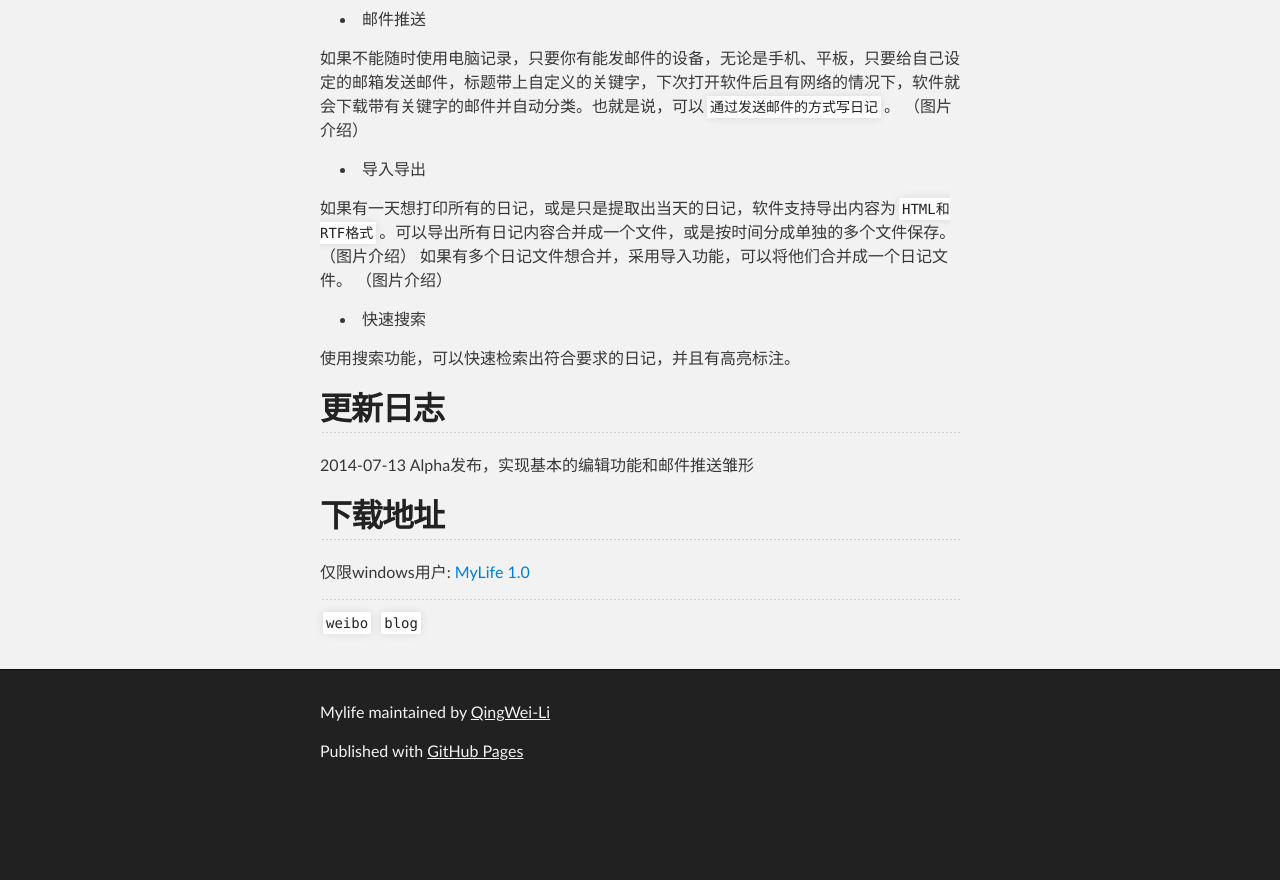
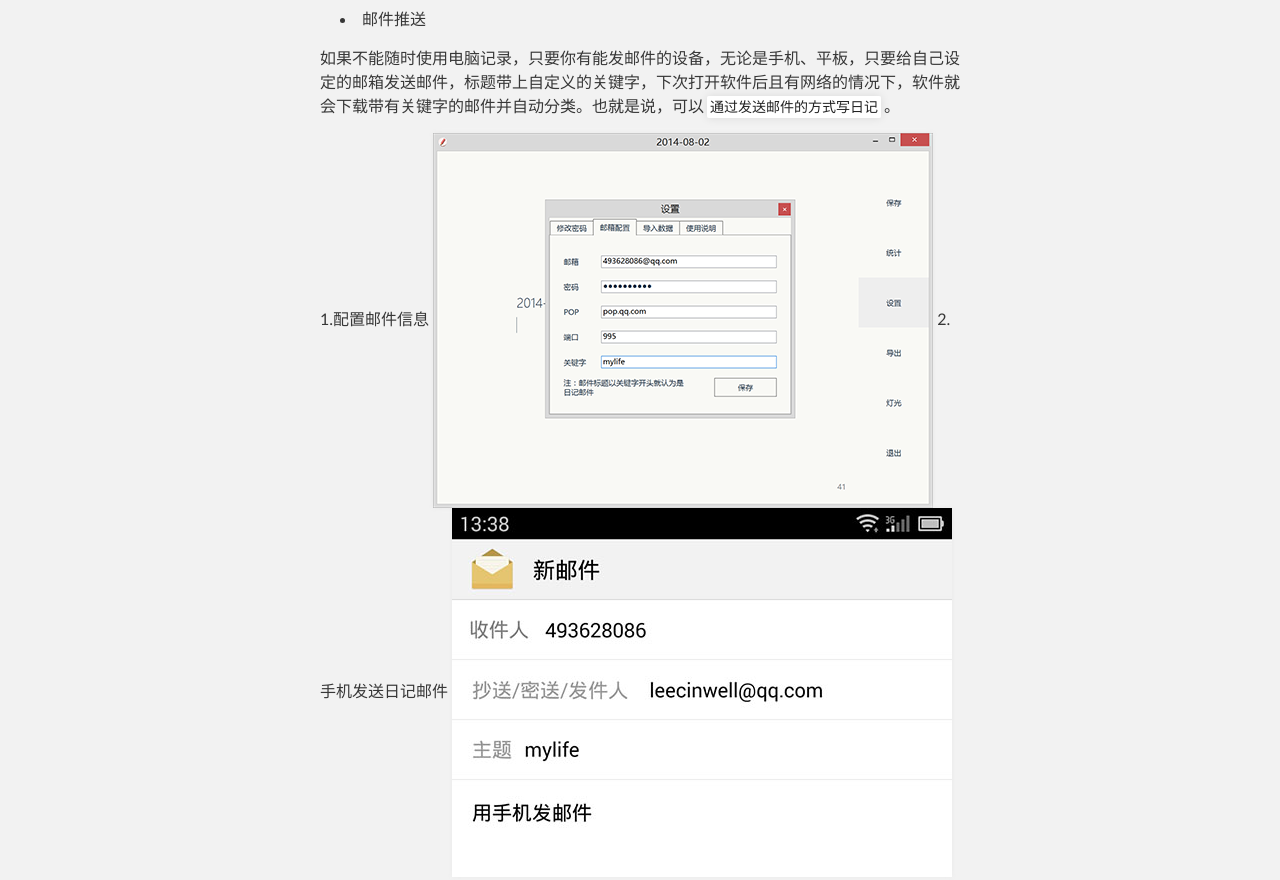
Before and after one commit to QingWei-Li/MyLife, a plain HTML site: page index.html in a window 1280 px wide. Shown: the part 500-1380 px from the top of the page. Before the commit the page ends 1298 px from the top, so only its background shows below. Drawn offline with Linux system fonts and the light colour scheme.

Commit message:
Create gh-pages branch via GitHub

```diff
--- a/index.html
+++ b/index.html
@@ -42,15 +42,20 @@
 
 <ul>
 <li>邮件推送</li>
-</ul><p>如果不能随时使用电脑记录，只要你有能发邮件的设备，无论是手机、平板，只要给自己设定的邮箱发送邮件，标题带上自定义的关键字，下次打开软件后且有网络的情况下，软件就会下载带有关键字的邮件并自动分类。也就是说，可以<code>通过发送邮件的方式写日记</code>。
-（图片介绍）</p>
+</ul><p>如果不能随时使用电脑记录，只要你有能发邮件的设备，无论是手机、平板，只要给自己设定的邮箱发送邮件，标题带上自定义的关键字，下次打开软件后且有网络的情况下，软件就会下载带有关键字的邮件并自动分类。也就是说，可以<code>通过发送邮件的方式写日记</code>。</p>
+
+<p>1.配置邮件信息
+<img src="https://raw.githubusercontent.com/QingWei-Li/MyLife/gh-pages/images/help-email.png" alt="email">
+2.手机发送日记邮件
+<img src="https://raw.githubusercontent.com/QingWei-Li/MyLife/gh-pages/images/help-sendMail.jpg" alt="sendEmail">
+3.重启软件后下载日记邮件
+<img src="https://raw.githubusercontent.com/QingWei-Li/MyLife/gh-pages/images/help-getMail.png" alt="getEmail"></p>
 
 <ul>
 <li>导入导出</li>
-</ul><p>如果有一天想打印所有的日记，或是只是提取出当天的日记，软件支持导出内容为<code>HTML和RTF格式</code>。可以导出所有日记内容合并成一个文件，或是按时间分成单独的多个文件保存。
-（图片介绍）
-如果有多个日记文件想合并，采用导入功能，可以将他们合并成一个日记文件。
-（图片介绍）</p>
+</ul><p>如果有一天想打印所有的日记，或是只是提取出当天的日记，软件支持导出内容为<code>HTML和RTF格式</code>。可以导出所有日记内容合并成一个文件，或是按时间分成单独的多个文件保存。</p>
+
+<p>如果有多个日记文件想合并，采用导入功能，可以将他们合并成一个日记文件。</p>
 
 <ul>
 <li>快速搜索</li>
@@ -59,12 +64,15 @@
 <h2>
 <a name="%E6%9B%B4%E6%96%B0%E6%97%A5%E5%BF%97" class="anchor" href="#%E6%9B%B4%E6%96%B0%E6%97%A5%E5%BF%97"><span class="octicon octicon-link"></span></a>更新日志</h2>
 
-<p>2014-07-13 Alpha发布，实现基本的编辑功能和邮件推送雏形</p>
+<p>2014-07-13 Alpha发布，实现基本的编辑功能和邮件推送雏形
+2014-08-02 Beta发布，完善邮件推送功能、搜索功能、导出功能</p>
 
 <h2>
 <a name="%E4%B8%8B%E8%BD%BD%E5%9C%B0%E5%9D%80" class="anchor" href="#%E4%B8%8B%E8%BD%BD%E5%9C%B0%E5%9D%80"><span class="octicon octicon-link"></span></a>下载地址</h2>
 
-<p>仅限windows用户: <a href="http://cinwell.qiniudn.com/mylife/download/mylife1.0.rar">MyLife 1.0</a></p>
+<p>仅限windows用户: <a href="https://github.com/QingWei-Li/MyLife/blob/gh-pages/download/MyLife.rar">MyLife 1.0</a></p>
+
+<p><a href="https://www.zybuluo.com/leecinwell/note/25337">帮助文档</a></p>
 
 <hr><p><a href="http://weibo.com/ihermit"><code>weibo</code></a> <a href="http://cinwell.farbox.com/"><code>blog</code></a></p>
       </section>
--- a/params.json
+++ b/params.json
@@ -1 +1 @@
-{"name":"Mylife","tagline":"让你专注于记录的电子日记本","body":"##专注记录生活\r\n这是一款不需要连接网络、没有复杂的操作逻辑、所有内容保存到本地、能让你专注记录的电子日记本。\r\n就像打开本子就能写字一样，打开软件后就能开始记录。不同于其他的云笔记或记事本软件，`MyLife`是专门为有记日记习惯并且不希望把日记内容保存在服务提供商的数据库里的用户而设计。随时随地记录，自己掌握所有日记内容，一切自己说了算。\r\n\r\n##特色功能\r\n\r\n- 邮件推送\r\n\r\n如果不能随时使用电脑记录，只要你有能发邮件的设备，无论是手机、平板，只要给自己设定的邮箱发送邮件，标题带上自定义的关键字，下次打开软件后且有网络的情况下，软件就会下载带有关键字的邮件并自动分类。也就是说，可以`通过发送邮件的方式写日记`。\r\n（图片介绍）\r\n\r\n- 导入导出\r\n\r\n如果有一天想打印所有的日记，或是只是提取出当天的日记，软件支持导出内容为`HTML和RTF格式`。可以导出所有日记内容合并成一个文件，或是按时间分成单独的多个文件保存。\r\n（图片介绍）\r\n如果有多个日记文件想合并，采用导入功能，可以将他们合并成一个日记文件。\r\n（图片介绍）\r\n\r\n- 快速搜索\r\n\r\n使用搜索功能，可以快速检索出符合要求的日记，并且有高亮标注。\r\n\r\n##更新日志\r\n2014-07-13 Alpha发布，实现基本的编辑功能和邮件推送雏形\r\n\r\n##下载地址\r\n仅限windows用户: [MyLife 1.0][1]\r\n\r\n---------\r\n[`weibo`][2] [`blog`][3]\r\n\r\n\r\n  [1]: http://cinwell.qiniudn.com/mylife/download/mylife1.0.rar\r\n  [2]: http://weibo.com/ihermit\r\n  [3]: http://cinwell.farbox.com/","google":"","note":"Don't delete this file! It's used internally to help with page regeneration."}
+{"name":"Mylife","tagline":"让你专注于记录的电子日记本","body":"##专注记录生活\r\n这是一款不需要连接网络、没有复杂的操作逻辑、所有内容保存到本地、能让你专注记录的电子日记本。\r\n就像打开本子就能写字一样，打开软件后就能开始记录。不同于其他的云笔记或记事本软件，`MyLife`是专门为有记日记习惯并且不希望把日记内容保存在服务提供商的数据库里的用户而设计。随时随地记录，自己掌握所有日记内容，一切自己说了算。\r\n\r\n##特色功能\r\n\r\n- 邮件推送\r\n\r\n如果不能随时使用电脑记录，只要你有能发邮件的设备，无论是手机、平板，只要给自己设定的邮箱发送邮件，标题带上自定义的关键字，下次打开软件后且有网络的情况下，软件就会下载带有关键字的邮件并自动分类。也就是说，可以`通过发送邮件的方式写日记`。\r\n\r\n1.配置邮件信息\r\n![email](https://raw.githubusercontent.com/QingWei-Li/MyLife/gh-pages/images/help-email.png)\r\n2.手机发送日记邮件\r\n![sendEmail](https://raw.githubusercontent.com/QingWei-Li/MyLife/gh-pages/images/help-sendMail.jpg)\r\n3.重启软件后下载日记邮件\r\n![getEmail](https://raw.githubusercontent.com/QingWei-Li/MyLife/gh-pages/images/help-getMail.png)\r\n\r\n- 导入导出\r\n\r\n如果有一天想打印所有的日记，或是只是提取出当天的日记，软件支持导出内容为`HTML和RTF格式`。可以导出所有日记内容合并成一个文件，或是按时间分成单独的多个文件保存。\r\n\r\n如果有多个日记文件想合并，采用导入功能，可以将他们合并成一个日记文件。\r\n\r\n\r\n- 快速搜索\r\n\r\n使用搜索功能，可以快速检索出符合要求的日记，并且有高亮标注。\r\n\r\n##更新日志\r\n2014-07-13 Alpha发布，实现基本的编辑功能和邮件推送雏形\r\n2014-08-02 Beta发布，完善邮件推送功能、搜索功能、导出功能\r\n##下载地址\r\n仅限windows用户: [MyLife 1.0][1]\r\n\r\n[帮助文档][4]\r\n\r\n---------\r\n[`weibo`][2] [`blog`][3]\r\n\r\n\r\n  [1]: https://github.com/QingWei-Li/MyLife/blob/gh-pages/download/MyLife.rar\r\n  [2]: http://weibo.com/ihermit\r\n  [3]: http://cinwell.farbox.com/\r\n  [4]: https://www.zybuluo.com/leecinwell/note/25337","google":"","note":"Don't delete this file! It's used internally to help with page regeneration."}
```
